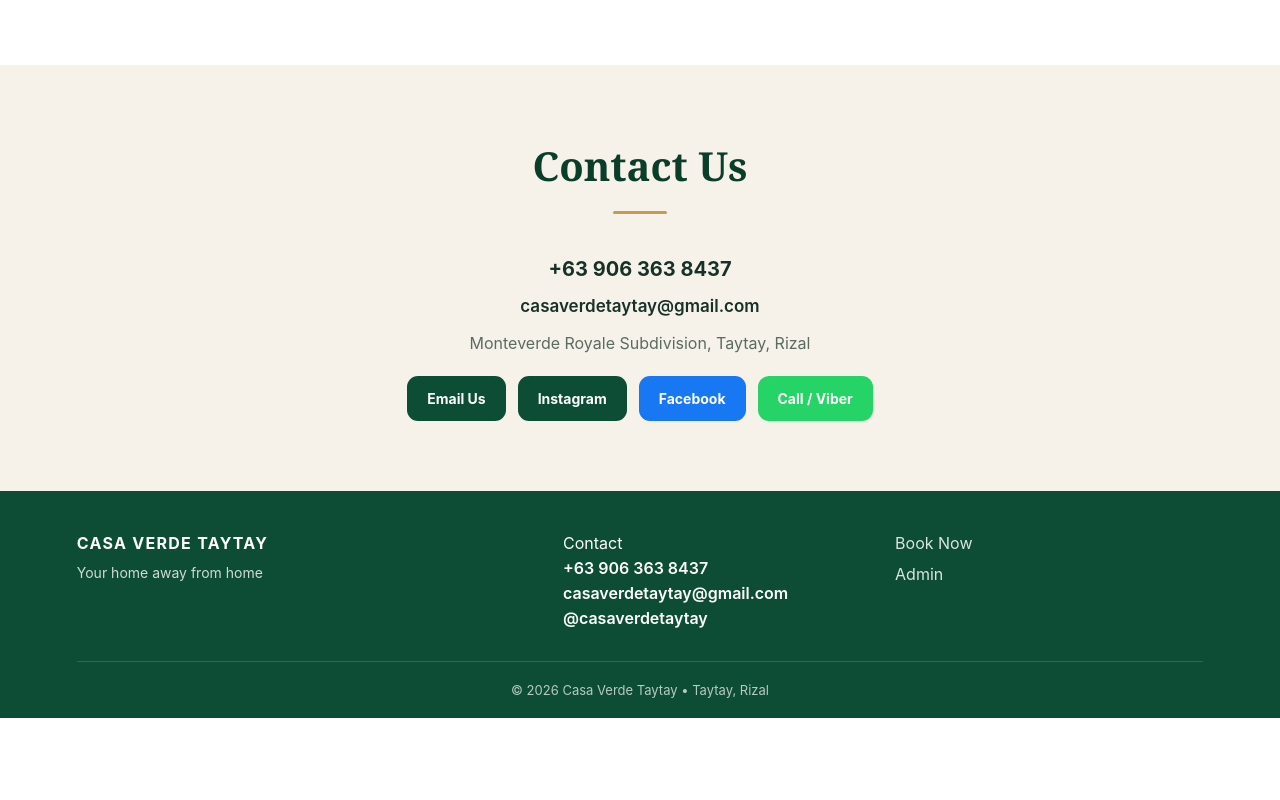
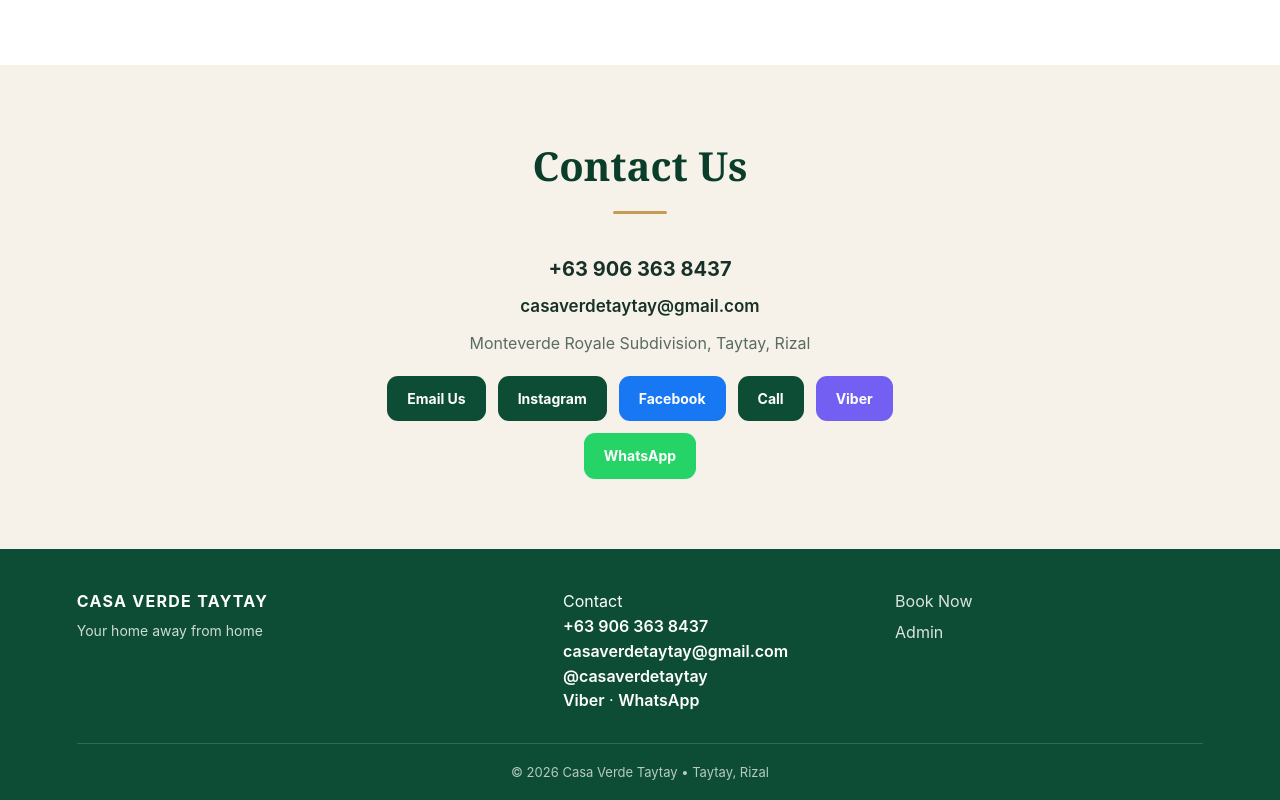
Before and after one commit to tolentinojamil1-sys/casa-verde-taytay, a website: page frontend/index.html in a window 1280 px wide. Shown: the part 3367-4167 px from the top of the page. Before the commit the page ends 4085 px from the top, so only its background shows below. Drawn offline with Linux system fonts and the light colour scheme; no server answers.

Commit message:
Add direct Viber and WhatsApp booking contact links

```diff
--- a/frontend/index.html
+++ b/frontend/index.html
@@ -117,9 +117,11 @@
     <p style="color:var(--muted);margin-bottom:20px;">Monteverde Royale Subdivision, Taytay, Rizal</p>
     <div style="display:flex;gap:12px;justify-content:center;flex-wrap:wrap;">
       <a class="btn" href="mailto:casaverdetaytay@gmail.com">Email Us</a>
-      <a class="btn" href="https://instagram.com/casaverdetaytay" target="_blank">Instagram</a>
-      <a class="btn" href="https://www.facebook.com/profile.php?id=61583522552853" target="_blank" style="background:#1877f2;">Facebook</a>
-      <a class="btn" href="tel:+639063638437" style="background:#25d366;">Call / Viber</a>
+      <a class="btn" href="https://instagram.com/casaverdetaytay" target="_blank" rel="noopener noreferrer">Instagram</a>
+      <a class="btn" href="https://www.facebook.com/profile.php?id=61583522552853" target="_blank" rel="noopener noreferrer" style="background:#1877f2;">Facebook</a>
+      <a class="btn" href="tel:+639063638437">Call</a>
+      <a class="btn" href="viber://chat?number=%2B639063638437" style="background:#7360f2;">Viber</a>
+      <a class="btn" href="https://wa.me/639063638437?text=Hello%20Casa%20Verde%20Taytay!%20I%20would%20like%20to%20send%20my%20booking%20reference%20and%20payment%20proof." target="_blank" rel="noopener noreferrer" style="background:#25d366;">WhatsApp</a>
     </div>
   </div>
 </section>
@@ -130,7 +132,8 @@
     <div class="footer-contact">
       <p>Contact</p>
       <a href="tel:+639063638437">+63 906 363 8437</a><br><a href="mailto:casaverdetaytay@gmail.com">casaverdetaytay@gmail.com</a><br>
-      <a href="https://instagram.com/casaverdetaytay" target="_blank">@casaverdetaytay</a>
+      <a href="https://instagram.com/casaverdetaytay" target="_blank" rel="noopener noreferrer">@casaverdetaytay</a><br>
+      <a href="viber://chat?number=%2B639063638437">Viber</a> · <a href="https://wa.me/639063638437?text=Hello%20Casa%20Verde%20Taytay!%20I%20would%20like%20to%20send%20my%20booking%20reference%20and%20payment%20proof." target="_blank" rel="noopener noreferrer">WhatsApp</a>
     </div>
     <div class="footer-links">
       <a href="#booking">Book Now</a>
```
